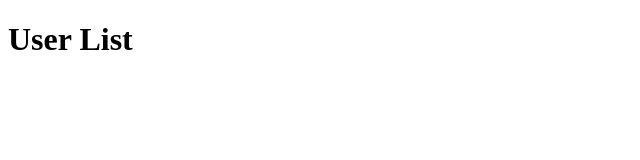
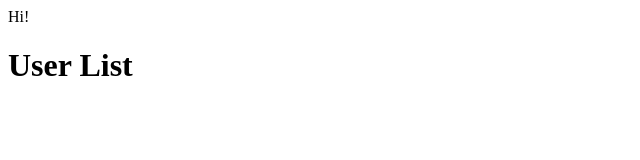
Before and after one commit to RogerRabbit32/JavaScript---Config_training, a website built with webpack: page src/index.html in a window 1280 px wide. Shown: the whole page, without its empty margins (0-640 px from the left). Built offline with nearby package versions, Linux system fonts and the light colour scheme; files whose address does not match are found by name.

Commit message:
Added a header to check pre-commit linting

```diff
--- a/src/index.html
+++ b/src/index.html
@@ -7,6 +7,7 @@
 
 </head>
 <body>
+    <header>Hi!</header>
     <h1>User List</h1>
     <div id="user-list"></div>
 </body>
```
